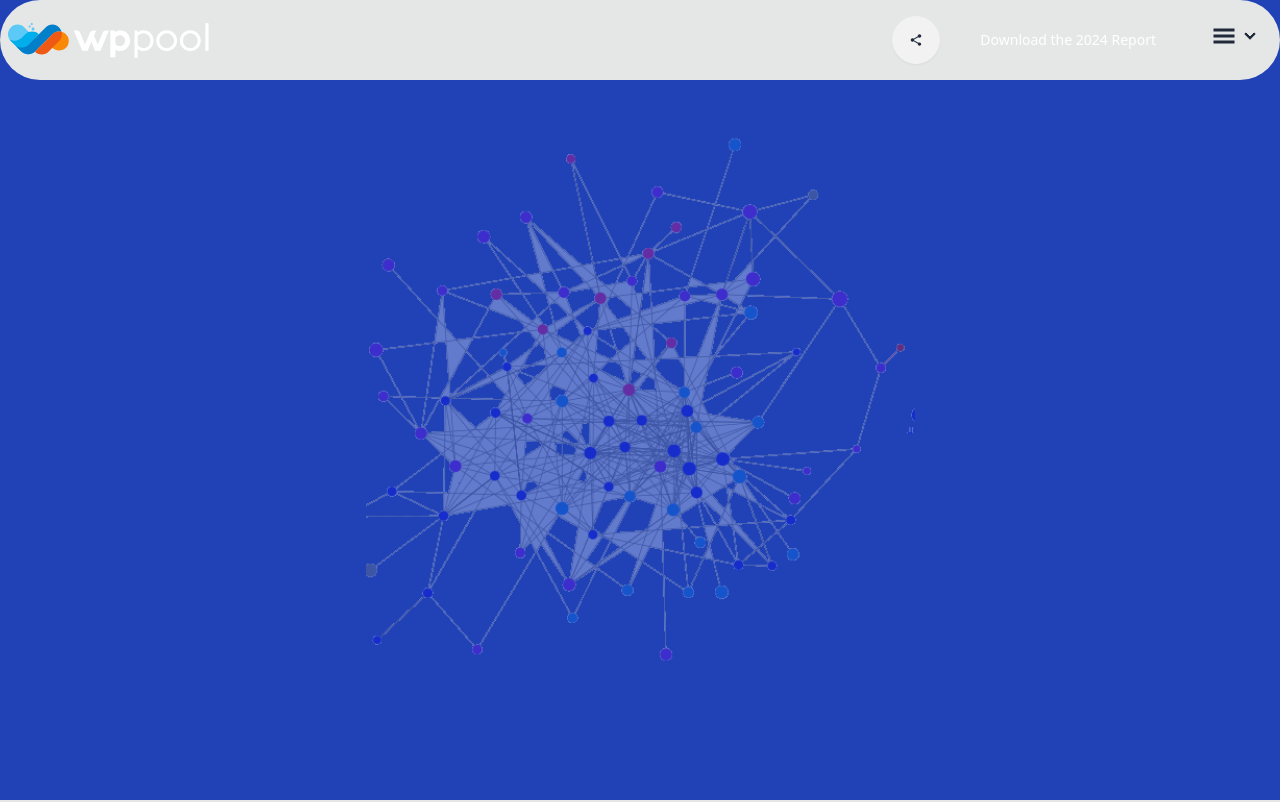
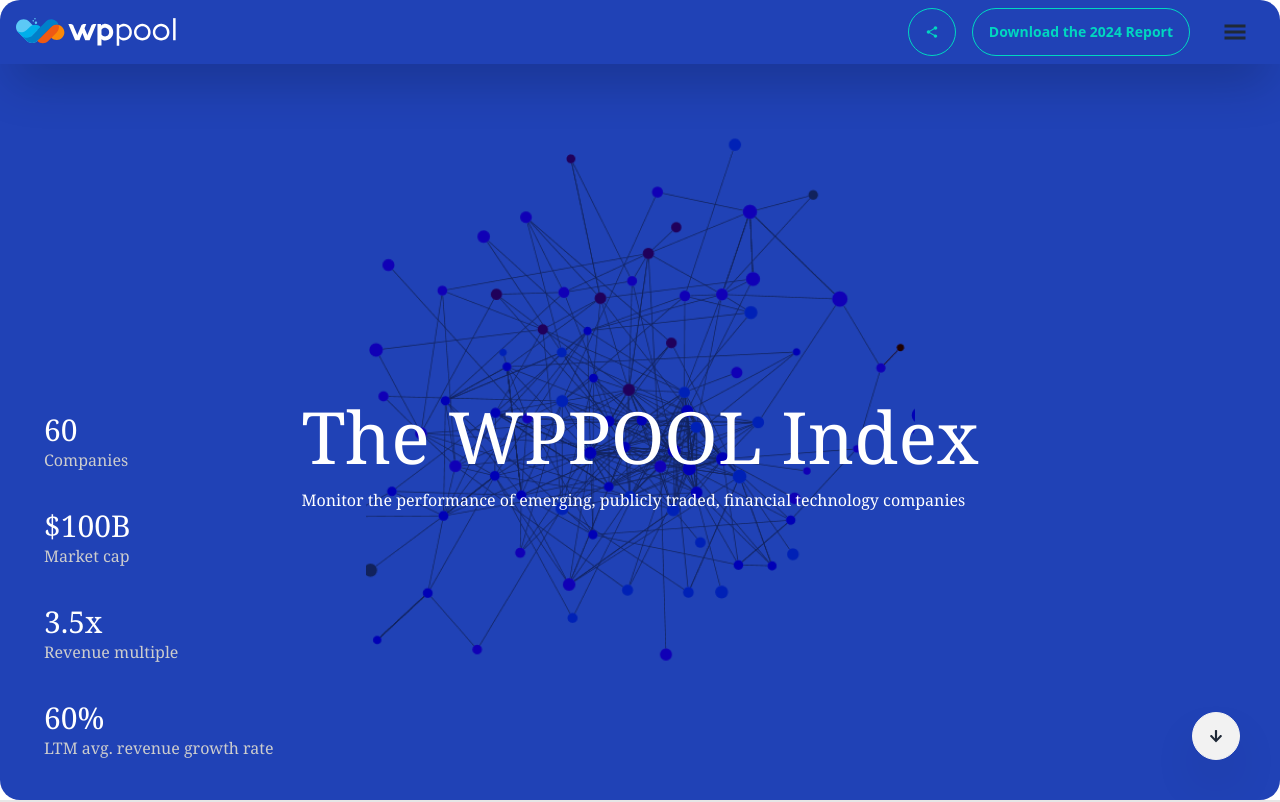
Before and after one commit to jaynabKhatun/Wappol-project-1, a React (Vite) app: page / in a window 1280 px wide. Shown: the top 802 px of the page. Built offline with nearby package versions, Linux system fonts and the light colour scheme.

Commit message:
added banner

```diff
--- a/src/Pages/Home/Banner/Banner.jsx
+++ b/src/Pages/Home/Banner/Banner.jsx
@@ -1,9 +1,55 @@
-import assests from "../../../../public/Asset 1@4x 1 (1).png";
+import { FaArrowDown } from "react-icons/fa";
+import assets from "../../../../public/banner.png";
+
 const Banner = () => {
   return (
-    <div className="w-full h-[800px] bg-[#2042B6] flex justify-center items-center">
-      <div className="">
-        <img className="opacity-30" src={assests} alt="" />
+    <div
+      className="w-full  min-h-screen bg-[#2042B6]  "
+      style={{
+        backgroundImage: `url(${assets})`,
+        backgroundPosition: "center",
+        backgroundRepeat: "no-repeat",
+
+        backgroundBlendMode: "multiply",
+        overflow: "hidden",
+        position: "relative",
+        borderRadius: "20px",
+      }}
+    >
+      <div className="flex justify-center items-center">
+        <div className=" space-y-9 absolute bottom-10 left-11 font-serif ">
+          <div >
+            <h1 className="text-3xl text-white">60</h1>
+            <p className=" text-[#CDCDCD]">Companies</p>
+          </div>
+          <div>
+            <h1 className="text-3xl text-white">$100B</h1>
+            <p className=" text-[#CDCDCD]">Market cap</p>
+          </div>
+          <div>
+            <h1 className="text-3xl text-white">3.5x</h1>
+            <p className=" text-[#CDCDCD]">Revenue multiple</p>
+          </div>
+          <div>
+            <h1 className="text-3xl text-white">60%</h1>
+            <p className=" text-[#CDCDCD]">LTM avg. revenue growth rate</p>
+          </div>
+        </div>
+
+        <div className="absolute top-[50%] font-serif">
+          {/* 2nd */}
+          <h1 className="text-7xl text-[#FFF]">The WPPOOL Index</h1>
+          <p className="text-white mt-4">
+            Monitor the performance of emerging, publicly traded, financial
+            technology companies
+          </p>
+        </div>
+        {/* 3nd */}
+        <div className="absolute bottom-10  right-10 ">
+          <button className="btn shadow-2xl btn-circle">
+            <FaArrowDown/>
+          </button>
+        </div>
       </div>
     </div>
   );
--- a/src/Pages/Shared/Navbar/Navbar.jsx
+++ b/src/Pages/Shared/Navbar/Navbar.jsx
@@ -4,30 +4,31 @@
 
 const Navbar = () => {
   return (
-    <div className="navbar bg-base-300 fixed z-10 max-w-screen-xl mx-auto rounded-full">
-      <div className="flex-1">
-        <img src={logo} alt="" />
+    <div className="navbar fixed z-10 bg-opacity-30 max-w-screen-xl  shadow-2xl">
+      <div className="flex-1 px-2 lg:flex-none">
+        <img className="w-40 " src={logo} alt="" />
       </div>
-      <div className="flex-none">
-        <ul className="menu menu-horizontal px-1 space-x-6">
-          <div className="flex gap-6 justify-center items-center ">
-            <li>
-              <button className="btn btn-circle">
+      <div className="flex flex-1 justify-end px-2">
+        <div className="flex items-stretch gap-4">
+          <a className="btn  btn-outline btn-accent    rounded-full">
             <IoMdShare />
-              </button>
-            </li>
-            <li>
-              <button className="btn-outline text-white">
+          </a>
+          <a className="btn  btn-outline btn-accent   rounded-full">
             Download the 2024 Report
-              </button>
-            </li>
+          </a>
+
+          <div className="dropdown dropdown-end">
+            <div
+              tabIndex={0}
+              role="button"
+              className="btn btn-ghost rounded-btn"
+            >
+              <GiHamburgerMenu className="text-2xl" />
             </div>
-          <li>
-            <details>
-              <summary>
-                <GiHamburgerMenu className="text-2xl" />
-              </summary>
-              <ul className="bg-base-100 rounded-t-none w-60 ">
+            <ul
+              tabIndex={0}
+              className="menu dropdown-content bg-base-100 rounded-box z-[1] mt-4 w-52 p-2 shadow"
+            >
               <li>
                 <a>The WPPOOL Index</a>
               </li>
@@ -53,9 +54,8 @@
                 <a className="text-[#2042B6] font-bold ">Visit WPPOOL</a>
               </li>
             </ul>
-            </details>
-          </li>
-        </ul>
+          </div>
+        </div>
       </div>
     </div>
   );
```
Also changed, not shown: public/banner.png (renamed from public/Asset 1@4x 1 (1).png). Lines whose indentation alone changed are shown as unchanged.
